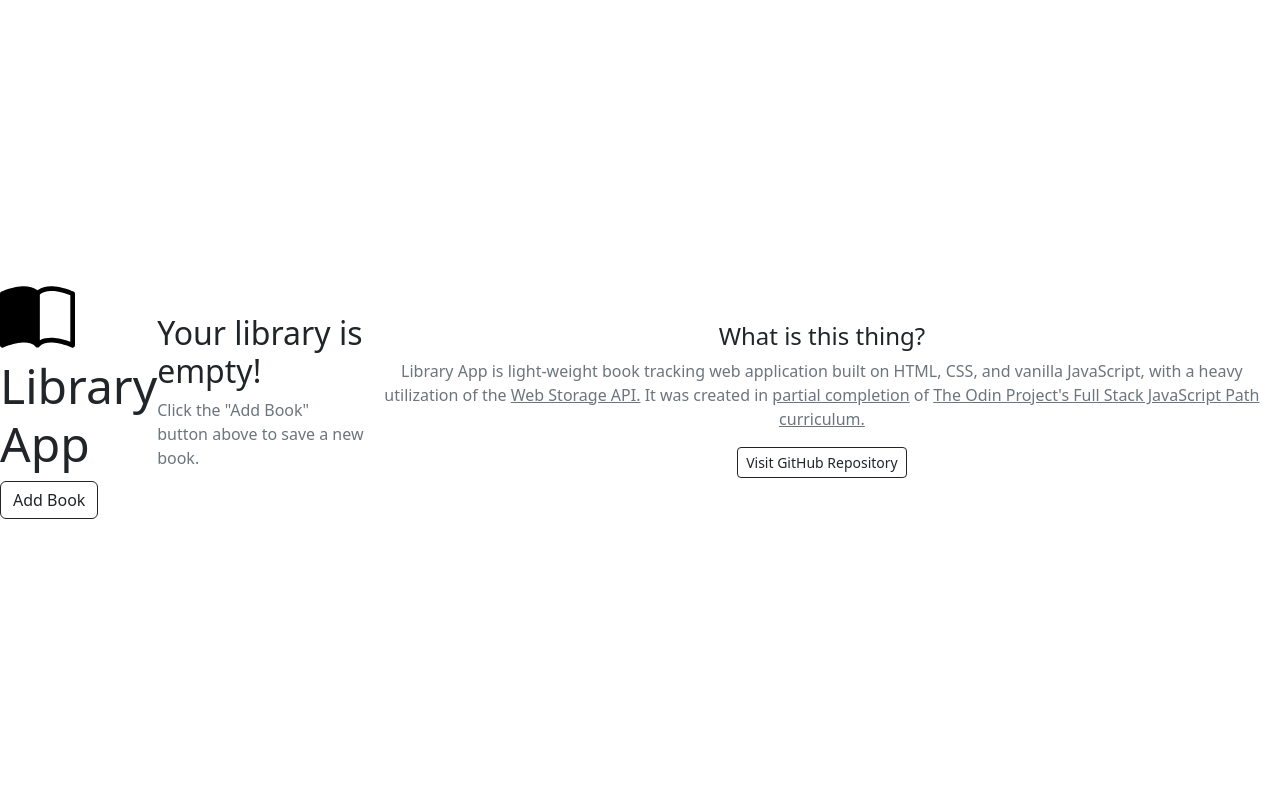
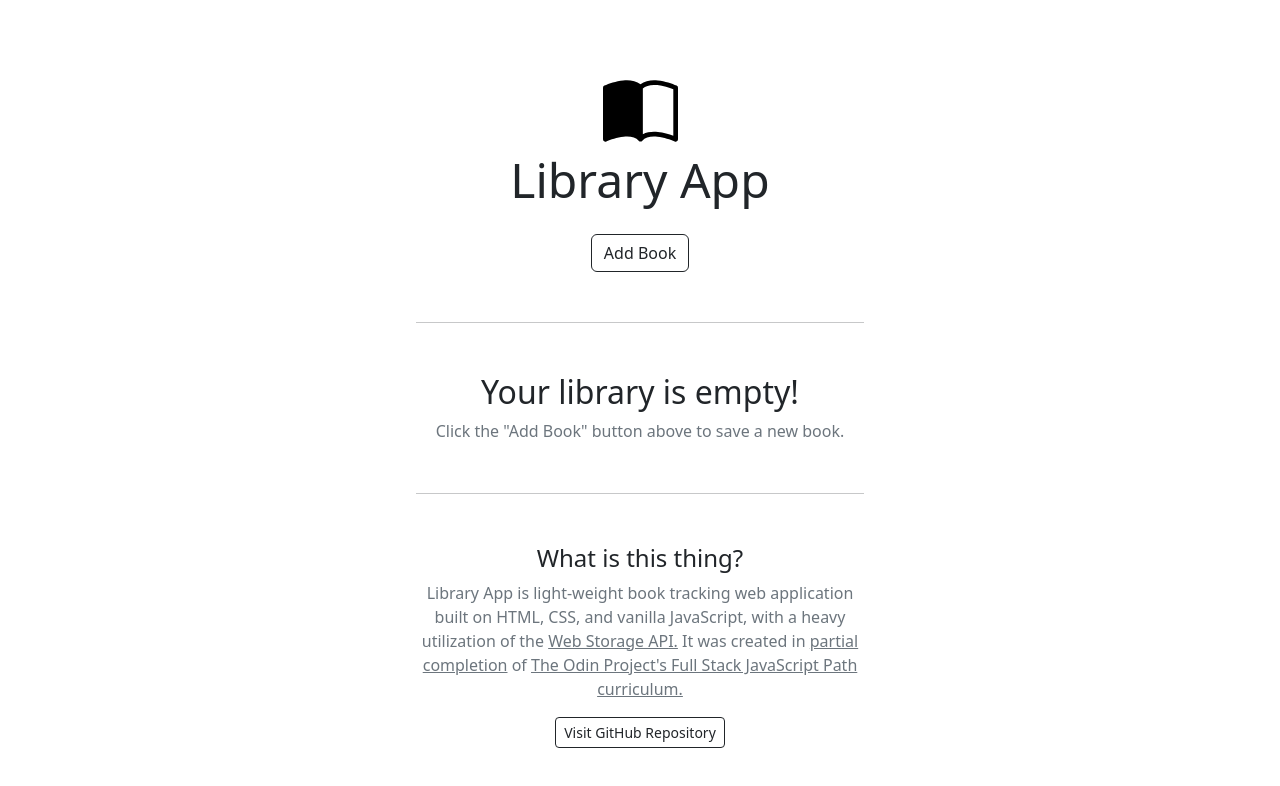
Before and after one commit to will-flores1/Library-App, a website built with Vite: page index.html in a window 1280 px wide. Built offline with nearby package versions, Linux system fonts and the light colour scheme.

Commit message:
add styles

```diff
--- a/src/style.css
+++ b/src/style.css
@@ -1,98 +1,52 @@
-:root {
-	font-family: system-ui, -apple-system, BlinkMacSystemFont, "Segoe UI", Roboto,
-		Oxygen, Ubuntu, Cantarell, "Open Sans", "Helvetica Neue", sans-serif;
-	font-size: 16px;
-	line-height: 24px;
-	font-weight: 400;
-
-	color-scheme: light dark;
-	color: rgba(255, 255, 255, 0.87);
-	background-color: #242424;
-
-	font-synthesis: none;
-	text-rendering: optimizeLegibility;
-	-webkit-font-smoothing: antialiased;
-	-moz-osx-font-smoothing: grayscale;
-	-webkit-text-size-adjust: 100%;
+body {
+	padding-top: 75px;
+	padding-bottom: 200px;
 }
 
-a {
-	font-weight: 500;
-	color: #646cff;
-	text-decoration: inherit;
-}
-a:hover {
-	color: #535bf2;
+#emptyLibraryText {
+	margin: 0 auto;
+	text-align: center;
+	width: 50%;
 }
 
-body {
-	margin: 0;
-	display: flex;
-	place-items: center;
-	min-width: 320px;
-	min-height: 100vh;
+#footer {
+	margin: 0 auto;
+	width: 450px;
 }
 
-h1 {
-	font-size: 3.2em;
-	line-height: 1.1;
-}
-
-#app {
-	max-width: 1280px;
-	margin: 0 auto;
-	padding: 2rem;
+#header {
 	text-align: center;
 }
 
-.logo {
-	height: 6em;
-	padding: 1.5em;
-	will-change: filter;
-}
-.logo:hover {
-	filter: drop-shadow(0 0 2em #646cffaa);
-}
-.logo.vanilla:hover {
-	filter: drop-shadow(0 0 2em #3178c6aa);
+#headerLogo {
+	margin-bottom: 25px;
 }
 
-.card {
-	padding: 2em;
+#libraryCards .card {
+	float: none;
+	margin: 0px auto 25px auto;
+	width: 500px !important;
 }
 
-.read-the-docs {
-	color: #888;
+.divider {
+	margin: 50px auto;
+	width: 35vw;
 }
 
-button {
-	border-radius: 8px;
-	border: 1px solid transparent;
-	padding: 0.6em 1.2em;
-	font-size: 1em;
-	font-weight: 500;
-	font-family: inherit;
-	background-color: #1a1a1a;
-	cursor: pointer;
-	transition: border-color 0.25s;
-}
-button:hover {
-	border-color: #646cff;
-}
-button:focus,
-button:focus-visible {
-	outline: 4px auto -webkit-focus-ring-color;
+@media only screen and (max-width: 800px) {
+	#footer {
+		width: 350px;
+	}
+	#libraryCards .card {
+		width: 500px !important;
+	}
 }
 
-@media (prefers-color-scheme: light) {
-	:root {
-		color: #213547;
-		background-color: #ffffff;
+@media only screen and (max-width: 550px) {
+	#footer {
+		width: 250px;
 	}
-	a:hover {
-		color: #747bff;
-	}
-	button {
-		background-color: #f9f9f9;
+	#libraryCards .card {
+		width: 300px !important;
 	}
 }
```
